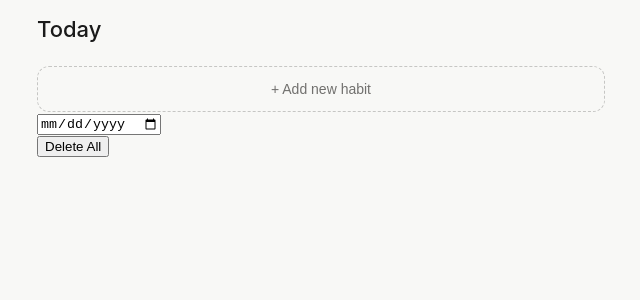
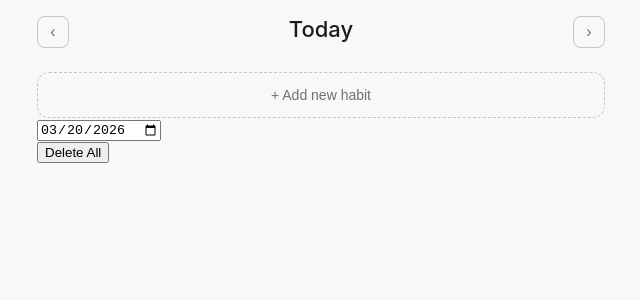
Before and after one commit to mikimandoki/turnip, a React (Vite) app: page / in a window 1280 px wide. Shown: the top 300 px of the page, without its empty margins (319-959 px from the left). Built offline with nearby package versions, Linux system fonts and the light colour scheme.

Commit message:
add chevron date nav

```diff
--- a/src/App.tsx
+++ b/src/App.tsx
@@ -1,4 +1,4 @@
-import { parseISO, subDays, subMonths, subWeeks } from 'date-fns';
+import { addDays, parseISO, subDays, subMonths, subWeeks } from 'date-fns';
 import { useState } from 'react';
 
 import type { Completion, Frequency, Habit } from './types';
@@ -144,7 +144,7 @@ export default function App() {
     loadFromStorage('completions', [])
   );
   const [habits, setHabits] = useState<Habit[]>(() => loadFromStorage('habits', []));
-  const [debugDate, setDebugDate] = useState<string>('');
+  const [displayDate, setDisplayDate] = useState<string>(toDateString(getCurrentDate()));
   const [showForm, setShowForm] = useState(false);
   function updateCompletion(habitId: string, increment: number) {
     const today = toDateString(getCurrentDate());
@@ -181,12 +181,23 @@ export default function App() {
     saveToStorage('habits', updatedHabits);
     saveToStorage('completions', updatedCompletions);
   }
+
+  function shiftDate(days: number) {
+    const target = addDays(getCurrentDate(), days);
+    setDisplayDate(toDateString(target));
+    setDateOverride(target);
+  }
+
   return (
     <div className='app'>
       <div className='header'>
-        <div>
-          <div className='header-title'>{namedDayOrDate()}</div>
-        </div>
+        <button className='btn-action' onClick={() => shiftDate(-1)}>
+          ‹
+        </button>
+        <div className='header-title'>{namedDayOrDate()}</div>
+        <button className='btn-action' onClick={() => shiftDate(1)}>
+          ›
+        </button>
       </div>
       {habits.length > 0 && (
         <div className='habit-list'>
@@ -223,9 +234,9 @@ export default function App() {
           <div>
             <input
               type='date'
-              value={debugDate}
+              value={displayDate}
               onChange={e => {
-                setDebugDate(e.target.value);
+                setDisplayDate(e.target.value);
                 setDateOverride(e.target.value ? parseISO(e.target.value) : null);
               }}
             />
--- a/src/index.css
+++ b/src/index.css
@@ -46,7 +46,7 @@ body {
   margin-bottom: 1.5rem;
   padding: 0 0px;
   gap: 10px;
-  flex-direction: column;
+  flex-direction: row;
 }
 
 .header-title {
```
